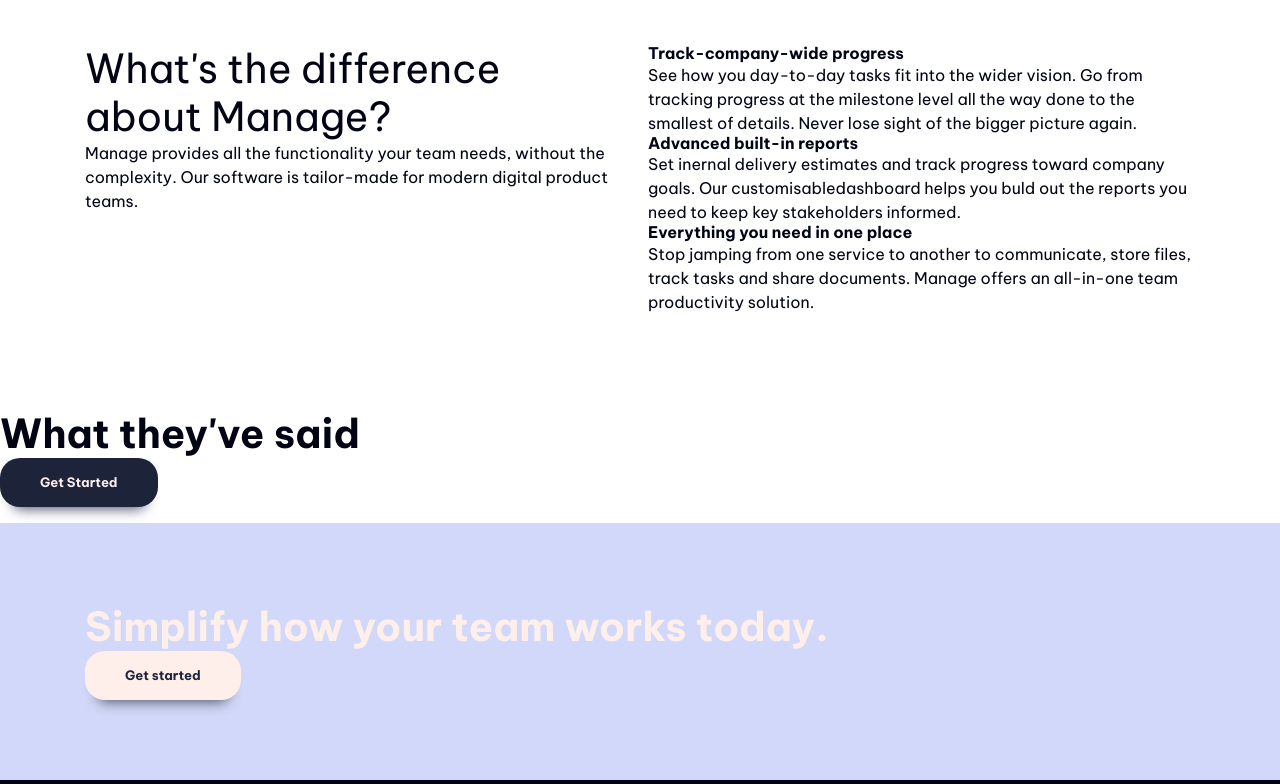
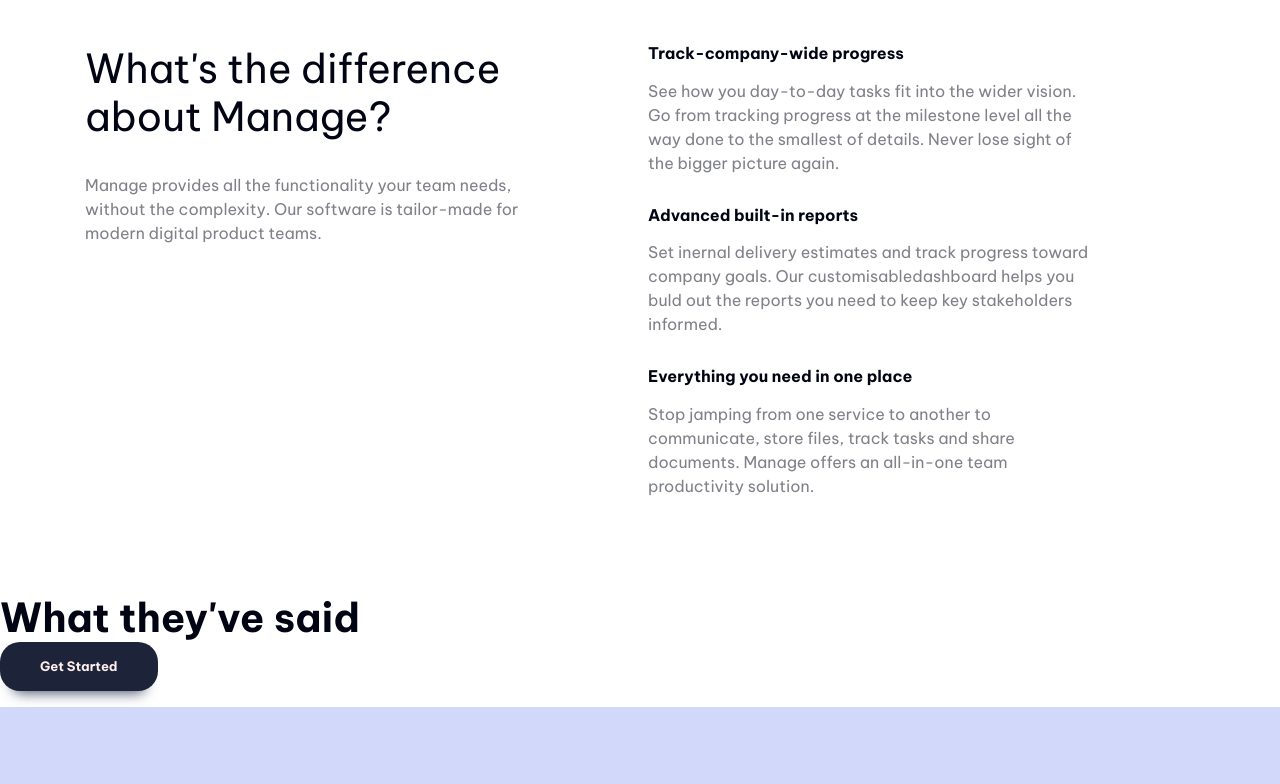
Before and after one commit to NadiasCodes/Practice--Responsive-Website, a plain HTML site: page index.html in a window 1280 px wide. Shown: the part 771-1555 px from the top of the page. Drawn offline with Linux system fonts and the light colour scheme; a script that the page names is missing.

Commit message:
fixed the spacing and style of the paragraphs

```diff
--- a/index.html
+++ b/index.html
@@ -17,7 +17,11 @@
       <div class="container">
         <div class="nav-wrapper">
           <a href="#"><img src="src/images/logo.svg" alt="Manage" /></a>
-          <button class="mobile-nav-toggle" aria-controls="primary-navigation" aria-expanded="false">
+          <button
+            class="mobile-nav-toggle"
+            aria-controls="primary-navigation"
+            aria-expanded="false"
+          >
             <img
               class="icon-hamburger"
               src="src/images/icon-hamburger.svg"
@@ -33,8 +37,12 @@
             <span class="visually-hidden">Menu</span>
           </button>
 
-          <nav class="primary-navigation" aria-label="primary" id="primary-navigation">
-            <ul role="list" class="nav-list" >
+          <nav
+            class="primary-navigation"
+            aria-label="primary"
+            id="primary-navigation"
+          >
+            <ul role="list" class="nav-list">
               <li><a href="#">Pricing</a></li>
               <li><a href="#">Products</a></li>
               <li><a href="#">About us</a></li>
@@ -42,7 +50,9 @@
               <li><a href="#">Community</a></li>
             </ul>
           </nav>
-          <button class="button | display-sm-none display-md-inline-flex ">Get started</button>
+          <button class="button | display-sm-none display-md-inline-flex">
+            Get started
+          </button>
         </div>
       </div>
     </header>
@@ -51,7 +61,7 @@
       <section class="padding-block-xxxL">
         <div class="container">
           <div class="even-columns">
-            <div>
+            <div class="flow">
               <h1 class="fs-primary-heading fw-bold text-primary-dark-blue">
                 Bring everyone together to build better products
               </h1>
@@ -70,7 +80,7 @@
       <section class="padding-block-xxxL">
         <div class="container">
           <div class="even-columns">
-            <div>
+            <div class="flow">
               <h2 class="fs-secondary-heading .fw-bold">
                 What's the difference about Manage?
               </h2>
@@ -81,8 +91,9 @@
               </p>
             </div>
             <div>
-              <ul role="list" class="numbered-items">
+              <ul role="list" class="numbered-items | flow">
                 <li>
+                  <div class="flow" style="--flow-spacer: 16px">
                     <h3 class="fs-16 fw-bold">Track-company-wide progress</h3>
                     <p>
                       See how you day-to-day tasks fit into the wider vision. Go
@@ -90,24 +101,30 @@
                       done to the smallest of details. Never lose sight of the
                       bigger picture again.
                     </p>
+                  </div>
                 </li>
                 <li>
+                  <div class="flow" style="--flow-spacer: 16px">
                     <h3 class="fs-16 fw-bold">Advanced built-in reports</h3>
                     <p>
                       Set inernal delivery estimates and track progress toward
-                    company goals. Our customisabledashboard helps you buld out
-                    the reports you need to keep key stakeholders informed.
+                      company goals. Our customisabledashboard helps you buld
+                      out the reports you need to keep key stakeholders
+                      informed.
                     </p>
+                  </div>
                 </li>
                 <li>
+                  <div class="flow" style="--flow-spacer: 16px">
                     <h3 class="fs-16 fw-bold">
                       Everything you need in one place
                     </h3>
                     <p>
                       Stop jamping from one service to another to communicate,
-                    store files, track tasks and share documents. Manage offers
-                    an all-in-one team productivity solution.
+                      store files, track tasks and share documents. Manage
+                      offers an all-in-one team productivity solution.
                     </p>
+                  </div>
                 </li>
               </ul>
             </div>
@@ -154,7 +171,7 @@
         </div>
         <div>
           <nav class="footer-nav">
-            <ul arial-label="footer" role="list">
+            <ul class="flow" style="--flow-spacer: 16px" arial-label="footer" role="list">
               <li><a href="#"></a>Home</li>
               <li><a href="#"></a>Pricing</li>
               <li><a href="#"></a>Products</li>
--- a/src/style.css
+++ b/src/style.css
@@ -142,24 +142,18 @@ body {
   color: var(--clr-primary-dark-blue);
 }
 
-.container {
-  --max-width: 1110px;
-  --padding: 1rem;
+p:not([class]) {
+  opacity: 0.5;
+  max-width: 450px;
+}
 
-  width: min(var(--max-width), 100% - (var(--padding) * 2));
-  margin-inline: auto;
-}
+p[data-width="wide"]{max-width: 100%;}
 
 .padding-block-xxxL {
   padding-block: var(--size-xxxL);
 }
 .padding-block-s {
   padding-block: var(--size-s);
-}
-
-.even-columns {
-  display: grid;
-  gap: 16px;
 }
 
 .button {
@@ -237,6 +231,23 @@ body {
   clip: rect(0, 0, 0, 0) !important;
   white-space: nowrap !important;
   border: 0 !important;
+}
+
+.container {
+  --max-width: 1110px;
+  --padding: 1rem;
+
+  width: min(var(--max-width), 100% - (var(--padding) * 2));
+  margin-inline: auto;
+}
+
+.even-columns {
+  display: grid;
+  gap: 16px;
+}
+
+:where(.flow :not(:first-child)) {
+  margin-top: var(--flow-spacer, 32px);
 }
 
 .text-primary-light-blue {
```
Lines whose indentation alone changed are shown as unchanged.
